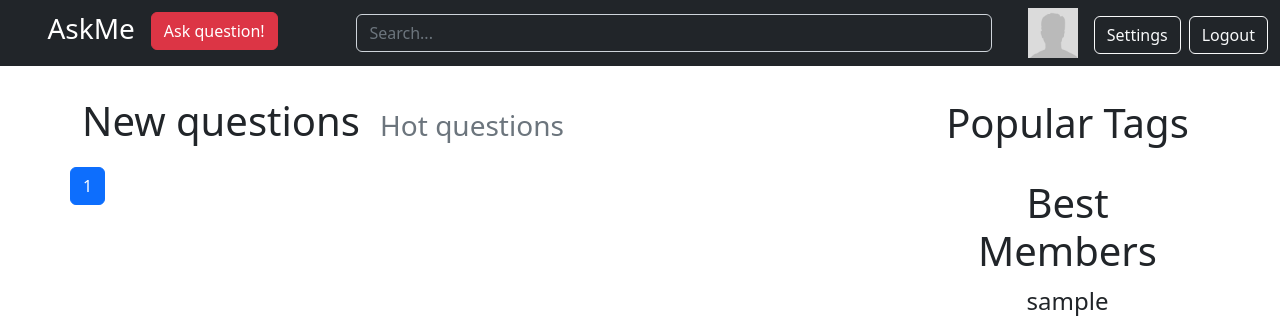
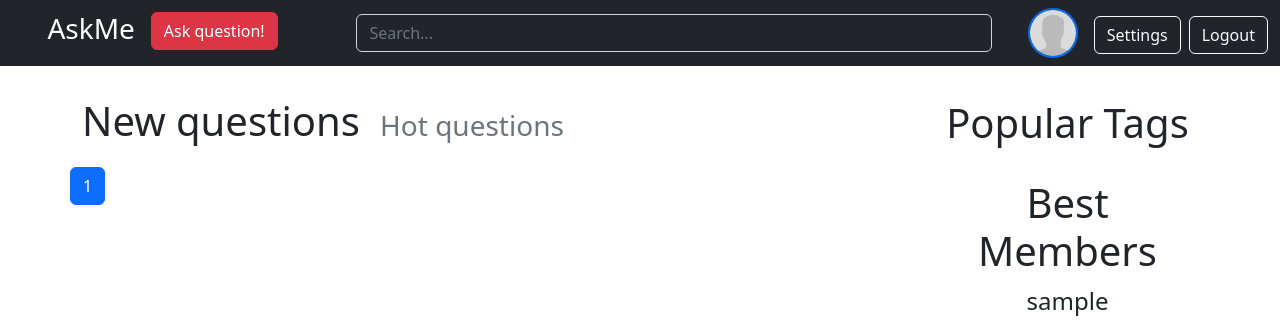
Before and after one commit to ivan12093/tp-web-project, a Django app: page / in a window 1280 px wide. Shown: the top 320 px of the page. Run offline with Django 4.2, Linux system fonts and the light colour scheme; the visitor is signed in with stand-in values (Sample User, id 1); data comes from the database, SQL or seed files in the repository; data that the repository does not hold is empty; some libraries are stand-ins or nearby versions.

Commit message:
fixed style

```diff
--- a/static/css/style.css
+++ b/static/css/style.css
@@ -12,8 +12,8 @@
 .avatar {
     width: 100px;
     height: 100px;
-    #border-radius: 50%;
-    #border: 2px solid #006cfa;
+    border-radius: 50%;
+    border: 2px solid #006cfa;
     overflow: hidden;
     display: block;
     margin-left: auto !important;
```
